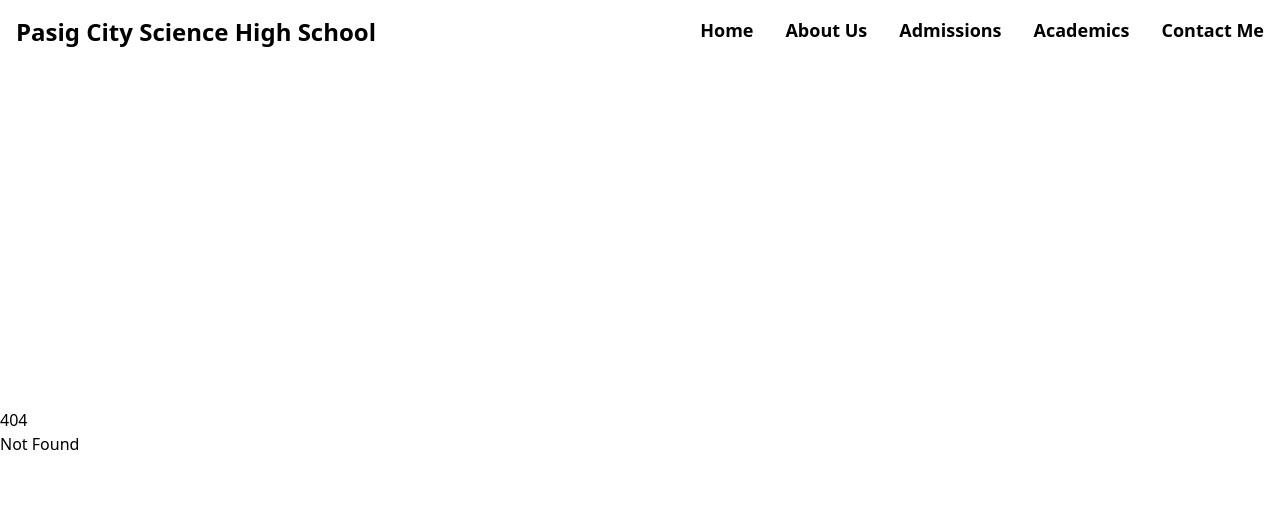
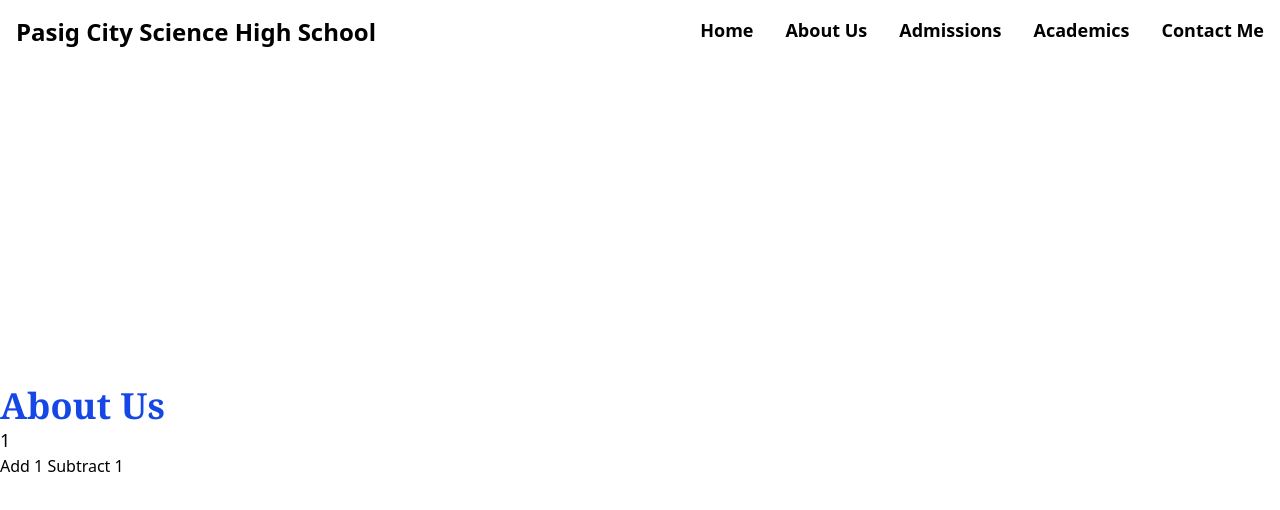
Before and after one commit to unovil/pcshs, a SvelteKit app: page /about in a window 1280 px wide. Before the commit this address had no page. Shown: the top 510 px of the page. Built offline with nearby package versions, Linux system fonts and the light colour scheme.

Commit message:
added about page

```diff
--- /dev/null
+++ b/src/routes/about/+page.svelte
@@ -0,0 +1,20 @@
+<script lang="ts">
+  let i = $state(1);
+
+  function add1() {
+    if (i >= 7) i = 7;
+    else i++;
+  }
+
+  function subtract1() {
+    if (i <= 1) i = 1;
+    else i--;
+  }
+</script>
+
+<div>
+  <p class="font-bold text-4xl font-serif text-blue-700">About Us</p>
+  <p class="text-lg">{i}</p>
+  <button onclick={add1}>Add 1</button>
+  <button onclick={subtract1}>Subtract 1</button>
+</div>
```
